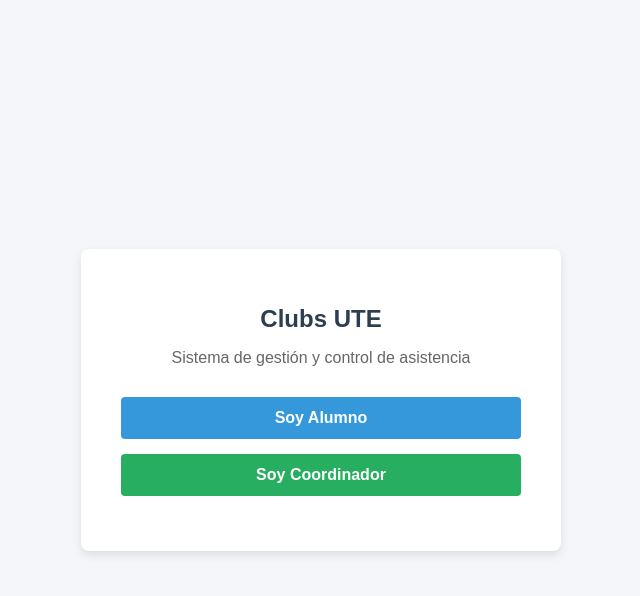
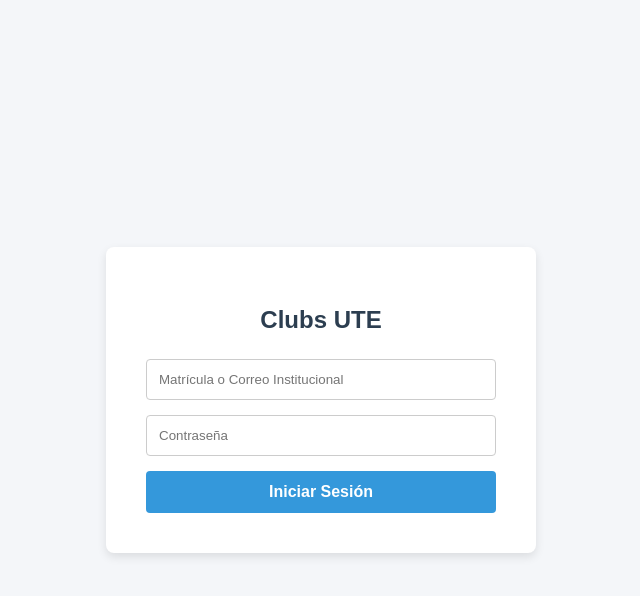
Before and after one commit to DilanLMtz/Red_Universitaria_Clubs_UTE, a Flask app: page / in a window 1280 px wide. Shown: the top 596 px of the page, without its empty margins (319-959 px from the left). Run offline with Flask 3, Linux system fonts and the light colour scheme.

Commit message:
feat: modificar el archivo index y crear el formulario Login

```diff
--- a/app/templates/index.html
+++ b/app/templates/index.html
@@ -2,25 +2,28 @@
 <html lang="es">
 <head>
     <meta charset="UTF-8">
-    <title>Red Universitaria de Clubs UTE</title>
+    <title>Login - Red UTE</title>
     <style>
         body { font-family: Arial, sans-serif; background-color: #f4f6f9; display: flex; justify-content: center; align-items: center; height: 100vh; margin: 0; }
-        .card { background: white; padding: 40px; border-radius: 8px; box-shadow: 0 4px 10px rgba(0,0,0,0.1); text-align: center; width: 400px; }
-        h1 { color: #2c3e50; font-size: 24px; }
-        p { color: #666; margin-bottom: 30px; }
-        .btn { display: block; background: #3498db; color: white; padding: 12px; text-decoration: none; border-radius: 4px; margin-bottom: 15px; font-weight: bold; }
-        .btn:hover { background: #2980b9; }
-        .btn-coord { background: #27ae60; }
-        .btn-coord:hover { background: #219653; }
+        .card { background: white; padding: 40px; border-radius: 8px; box-shadow: 0 4px 10px rgba(0,0,0,0.1); width: 350px; text-align: center; }
+        h2 { color: #2c3e50; margin-bottom: 25px; }
+        input { display: block; width: 100%; padding: 12px; margin-bottom: 15px; border: 1px solid #ccc; border-radius: 4px; box-sizing: border-box; }
+        button { background: #3498db; color: white; border: none; padding: 12px; width: 100%; border-radius: 4px; font-weight: bold; cursor: pointer; font-size: 16px; }
+        button:hover { background: #2980b9; }
+        .error { color: #e74c3c; font-size: 14px; margin-bottom: 15px; }
     </style>
 </head>
 <body>
     <div class="card">
-        <h1>Clubs UTE </h1>
-        <p>Sistema de gestión y control de asistencia</p>
-
-        <a href="/alumno" class="btn">Soy Alumno</a>
-        <a href="/coordinador" class="btn btn-coord">Soy Coordinador</a>
+        <h2>Clubs UTE</h2>
+        <form action="/login" method="POST">
+            <input type="text" name="identificador" placeholder="Matrícula o Correo Institucional" required>
+            <input type="password" name="contrasena" placeholder="Contraseña" required>
+            {% if error %}
+                <div class="error">{{ error }}</div>
+            {% endif %}
+            <button type="submit">Iniciar Sesión</button>
+        </form>
     </div>
 </body>
 </html>
```
